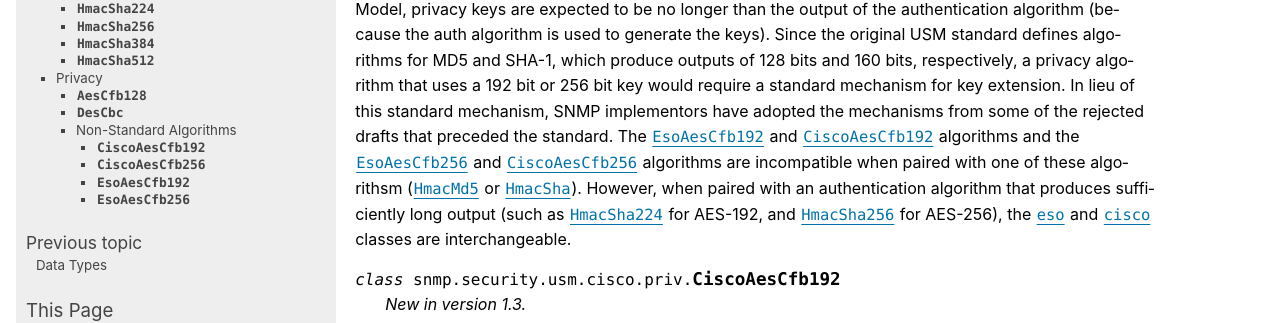
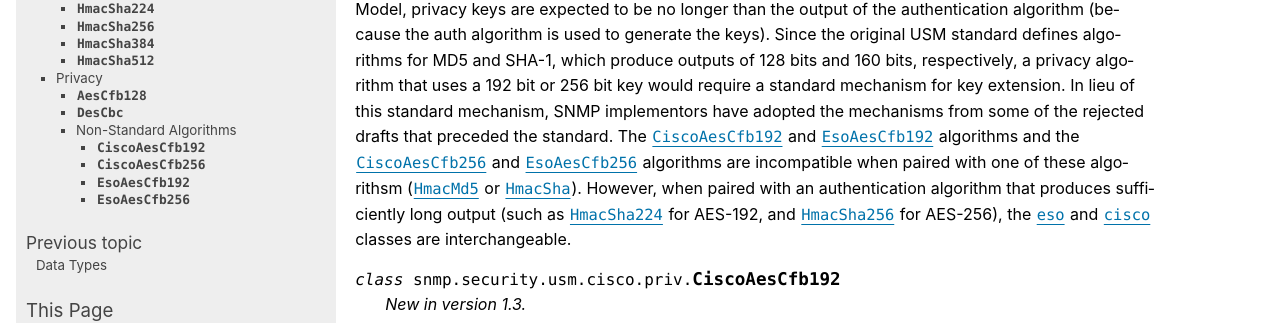
Before and after one commit to charlestolley/python-snmp, a Sphinx documentation site: the page built from docs/source/security.rst, in a window 1280 px wide and 900 px high, scrolled down 833 px. Shown: the part 134-457 px from the top of the window. Built offline with Sphinx 7.4.7, drawn with Linux system fonts in a browser that asks for light colours.

```diff
--- a/docs/source/security.rst
+++ b/docs/source/security.rst
@@ -60,10 +60,10 @@ bits and 160 bits, respectively, a privacy algorithm that uses a 192 bit or 256
 bit key would require a standard mechanism for key extension. In lieu of this
 standard mechanism, SNMP implementors have adopted the mechanisms from some of
 the rejected drafts that preceded the standard. The
-:class:`EsoAesCfb192<snmp.security.usm.eso.priv.EsoAesCfb192>` and
-:class:`CiscoAesCfb192<snmp.security.usm.cisco.priv.CiscoAesCfb192>` algorithms
-and the :class:`EsoAesCfb256<snmp.security.usm.eso.priv.EsoAesCfb256>` and
-:class:`CiscoAesCfb256<snmp.security.usm.cisco.priv.CiscoAesCfb256>` algorithms
+:class:`CiscoAesCfb192<snmp.security.usm.cisco.priv.CiscoAesCfb192>` and
+:class:`EsoAesCfb192<snmp.security.usm.eso.priv.EsoAesCfb192>` algorithms
+and the :class:`CiscoAesCfb256<snmp.security.usm.cisco.priv.CiscoAesCfb256>` and
+:class:`EsoAesCfb256<snmp.security.usm.eso.priv.EsoAesCfb256>` algorithms
 are incompatible when paired with one of these algorithsm
 (:class:`HmacMd5<snmp.security.usm.auth.HmacMd5>` or
 :class:`HmacSha<snmp.security.usm.auth.HmacSha>`). However, when paired with an
```
